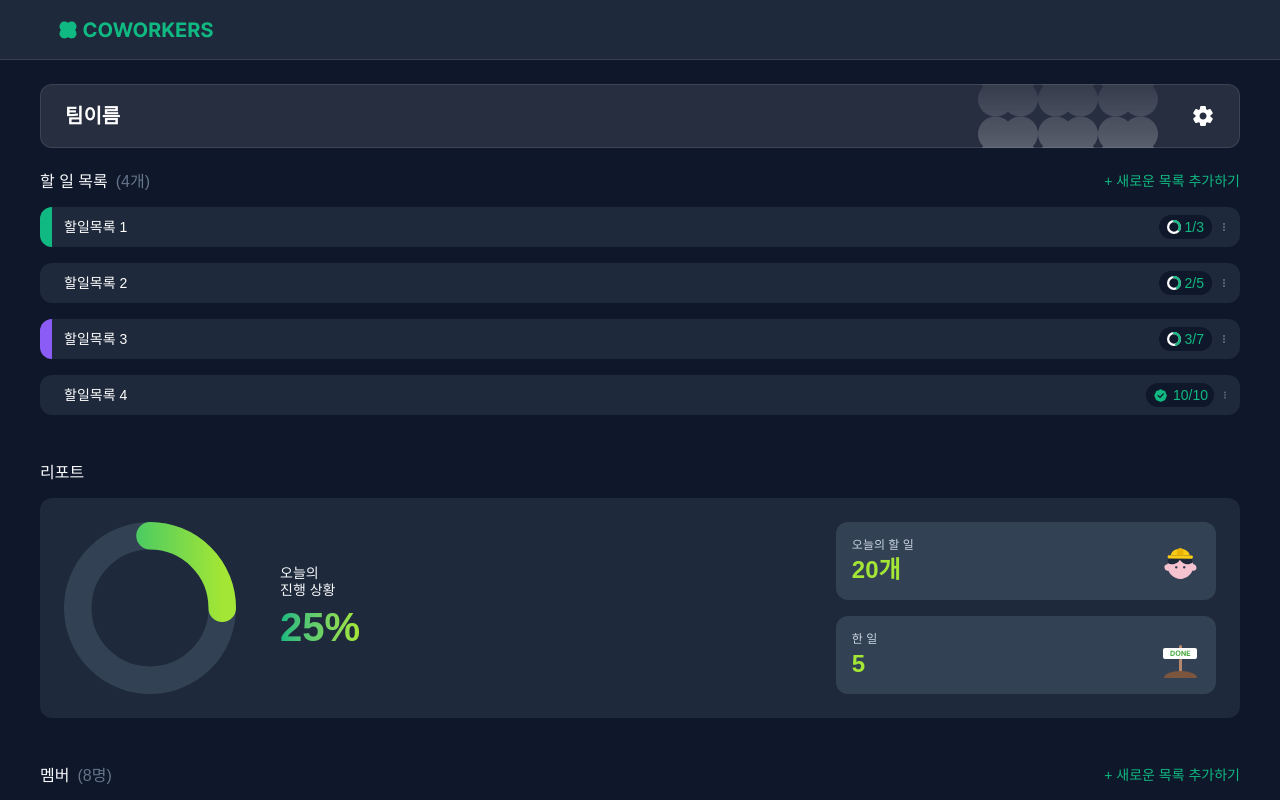
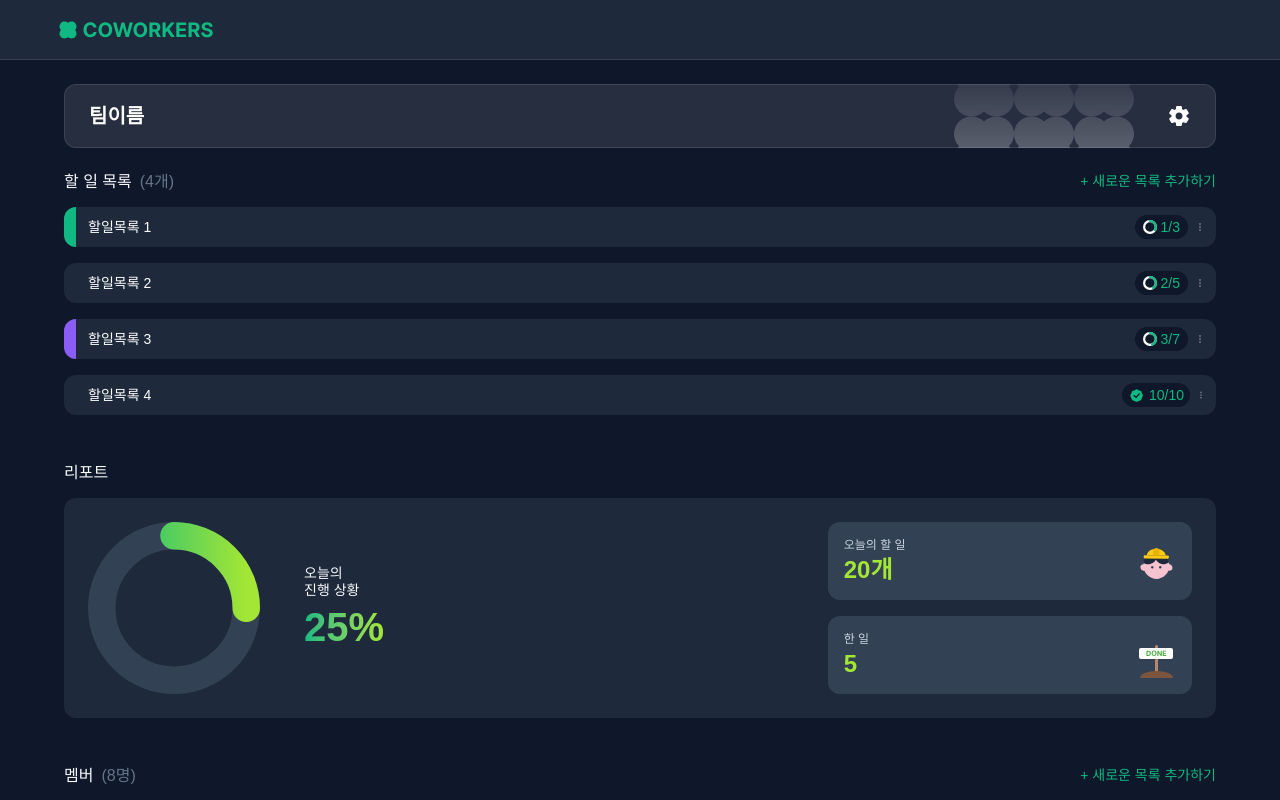
Before and after one commit to ozen0718/coworkers, a Next.js app: page /articles in a window 1280 px wide. Shown: the top 800 px of the page. Built offline with nearby package versions, Linux system fonts and the light colour scheme.

Commit message:
[Refactor] Remove unnecessary wrapper div

```diff
--- a/src/app/(main)/[teamid]/page.tsx
+++ b/src/app/(main)/[teamid]/page.tsx
@@ -12,8 +12,7 @@ export default function TeamPage() {
   const sectionHeaderButtonStyle = 'text-md-regular text-primary';
 
   return (
-    <div className="bg-bg300 flex min-h-[100vh] w-full min-w-[375px] flex-col items-center justify-start px-4 pt-6 sm:px-6">
-      <div className="min-80 h-fit w-full max-w-300">
+    <div className="mx-auto min-h-[100vh] w-full max-w-300 min-w-[375px] px-4 pt-6 sm:px-6">
       <TeamHeader title="팀이름" />
 
       <section className={sectionStyle}>
@@ -61,6 +60,5 @@ export default function TeamPage() {
         </div>
       </section>
     </div>
-    </div>
   );
 }
```
Lines whose indentation alone changed are shown as unchanged.
